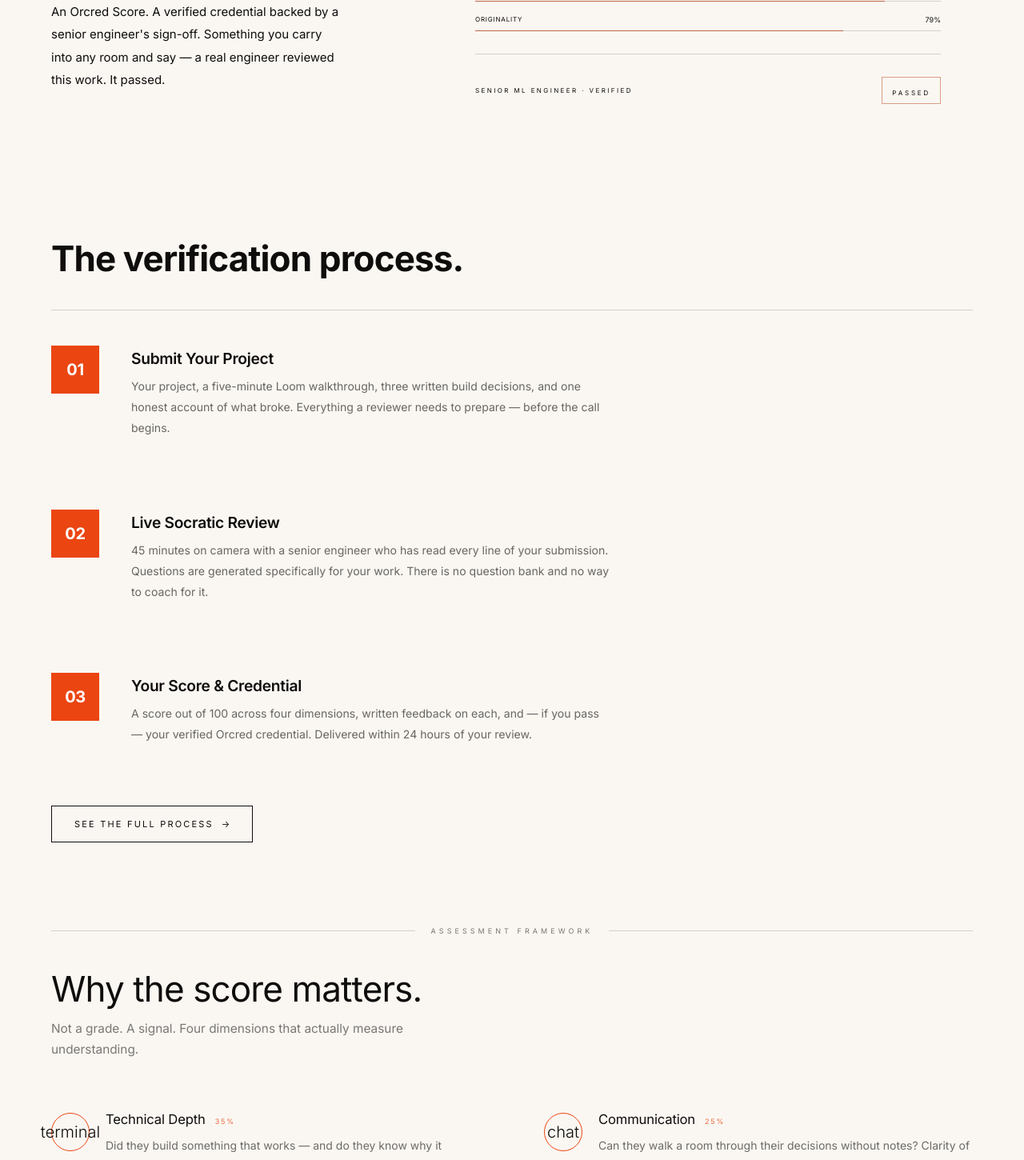
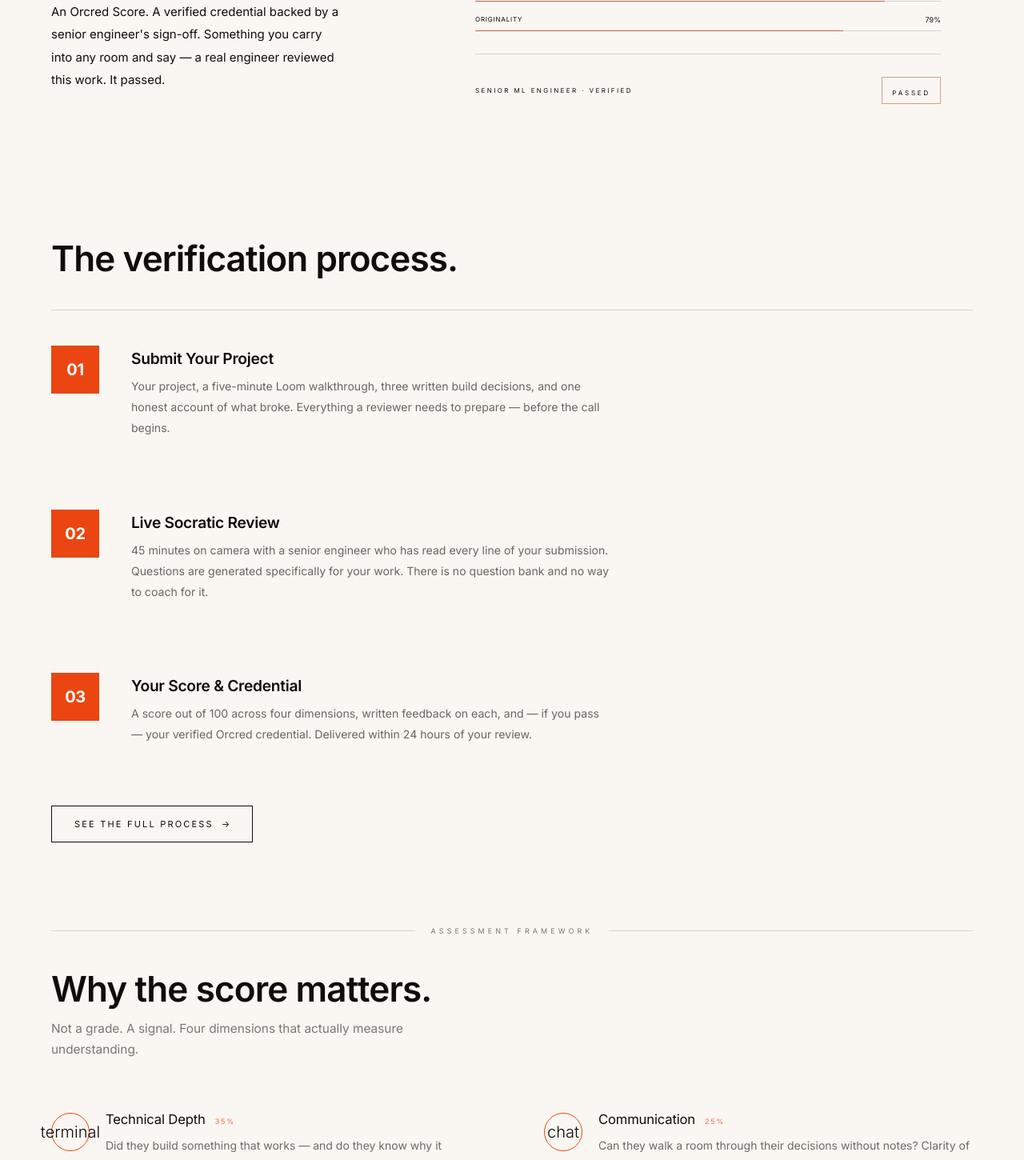
Before and after one commit to orcred-org/frontend, a Next.js app: page / in a window 1280 px wide. Shown: the part 2296-3746 px from the top of the page at 80% size. Built offline with nearby package versions, Linux system fonts and the light colour scheme.

Commit message:
Match heading weight of 'verification process' and 'score matters' to editorial panels
fontWeight 400 → 600 on both section titles to match Inter 600
used by h2 elements in PlatformSection editorial panels.

```diff
--- a/components/ProcessSection.tsx
+++ b/components/ProcessSection.tsx
@@ -37,7 +37,7 @@ export default function ProcessSection() {
         <motion.div
           style={{
             fontSize: "clamp(28px, 3.5vw, 44px)",
-            fontWeight: 700,
+            fontWeight: 600,
             letterSpacing: "-0.02em",
             lineHeight: 1.15,
             color: "#0f0d0c",
--- a/components/ScoresSection.tsx
+++ b/components/ScoresSection.tsx
@@ -73,7 +73,7 @@ export default function ScoresSection() {
           <div
             style={{
               fontSize: "clamp(28px, 3.5vw, 44px)",
-              fontWeight: 400,
+              fontWeight: 600,
               letterSpacing: "-0.02em",
               lineHeight: 1.15,
               color: "#0f0d0c",
```
